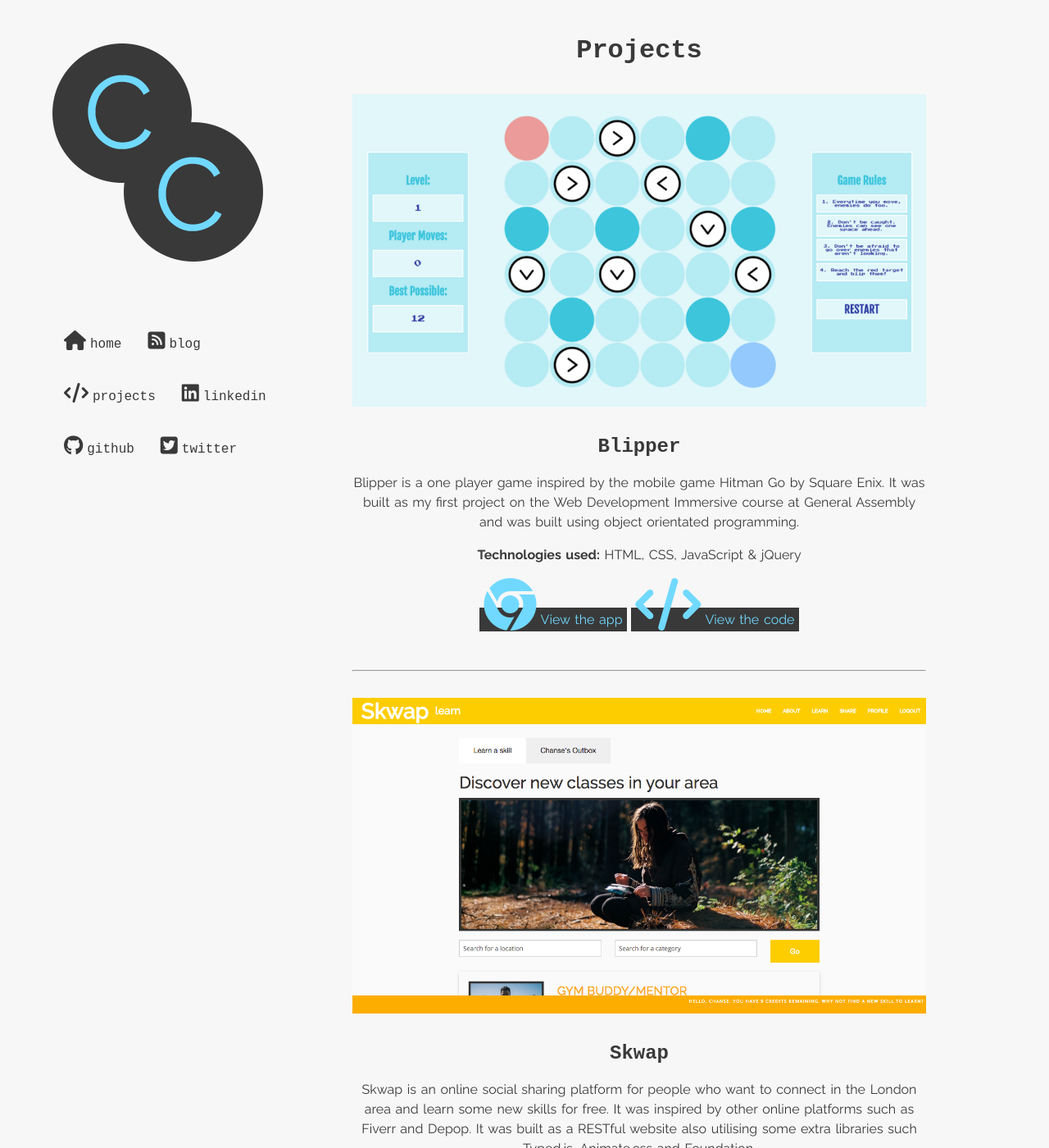
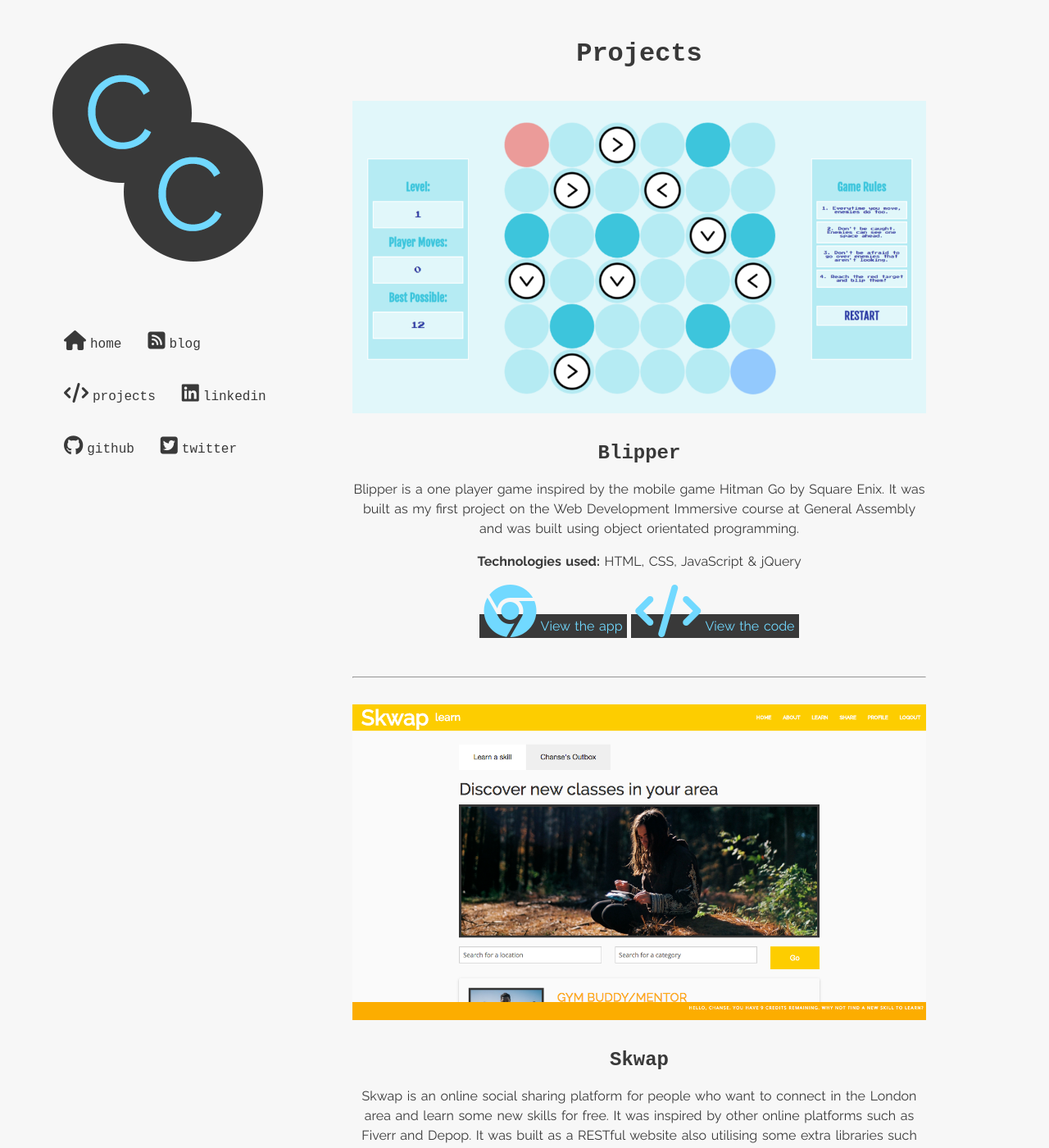
Before and after one commit to chansecampbell/chansecampbell.github.io, a Jekyll site: the page built from projects/index.html, in a window 1280 px wide and 1400 px high. Shown: the whole window at 82% size. Built offline with Jekyll 4.4.1, drawn with Linux system fonts in a browser that asks for light colours; nearby versions of some CDN libraries.

Commit message:
Editing header spacing

```diff
--- a/css/styles.css
+++ b/css/styles.css
@@ -10,6 +10,8 @@ html {
 
 h1, h2, h3, h4 {
   font-family: monospace;
+  word-spacing: 0.1em;
+  line-height: 1em;
 }
 
 .header-name {
```
